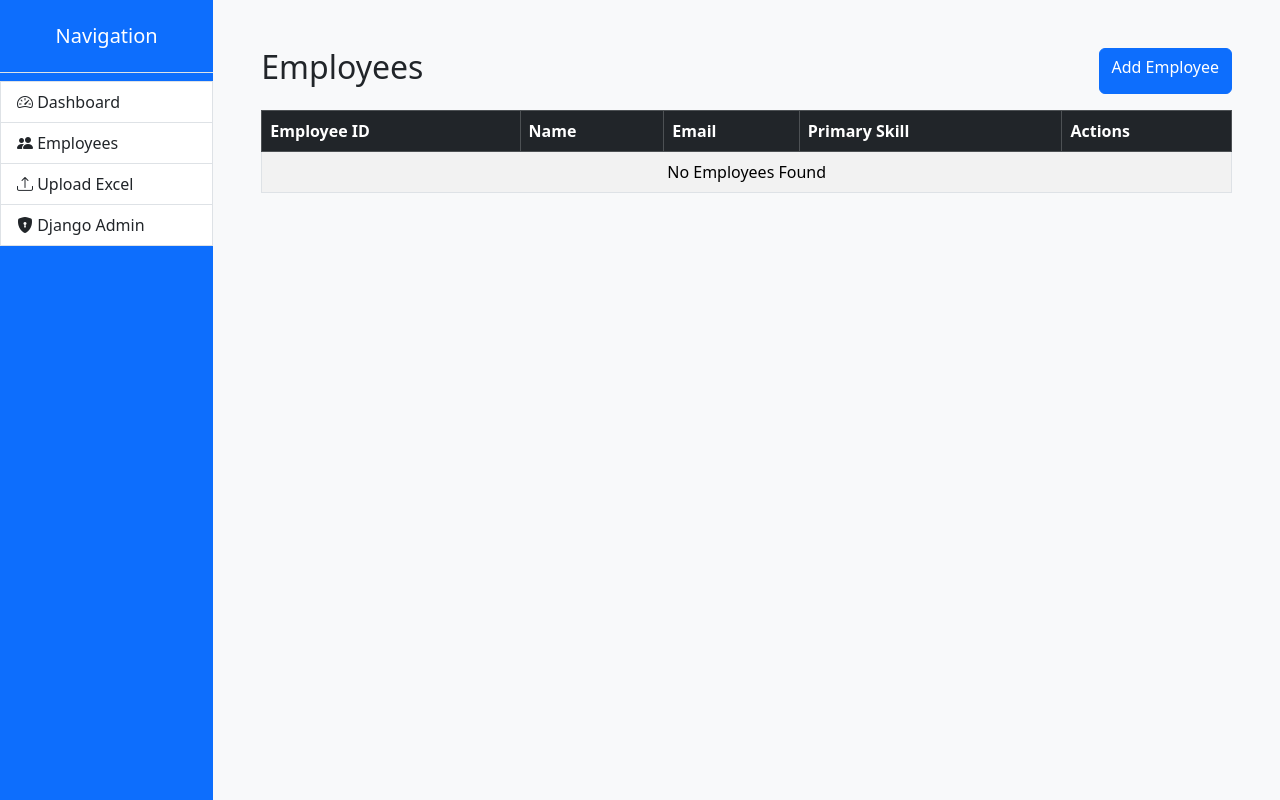
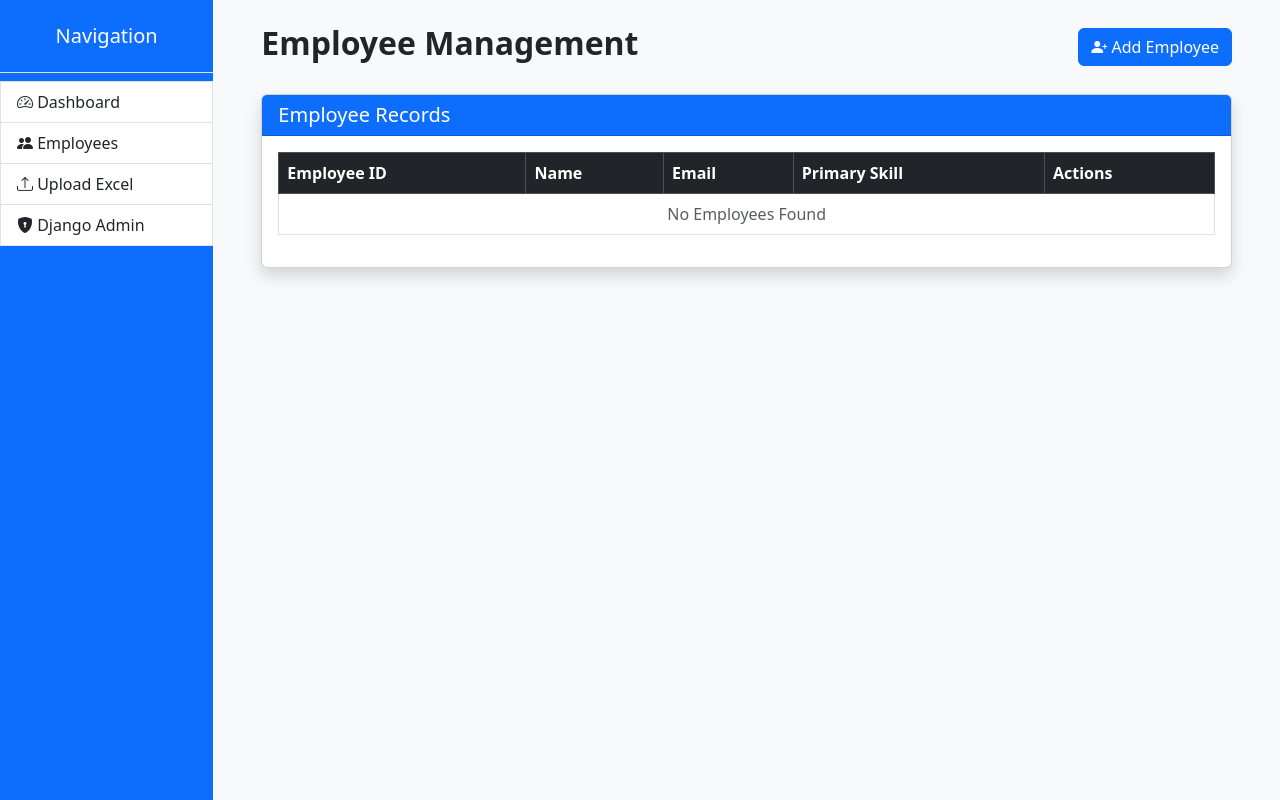
Before and after one commit to Niranjan0303/Employee_Bench_Management, a Django app: page /employees/ in a window 1280 px wide. Shown: the part 56-856 px from the top of the page. Run offline with Django 5.2, Linux system fonts and the light colour scheme; data that the repository does not hold is empty.

Commit message:
updated employee_list.html

```diff
--- a/templates/employees/employee_list.html
+++ b/templates/employees/employee_list.html
@@ -1,31 +1,53 @@
 {% extends "base.html" %}
 
-{% block title %}Employees{% endblock %}
+{% block title %}Employee Management{% endblock %}
 
 {% block content %}
 
-<div class="container mt-4">
+<div class="container-fluid">
 
-    <div class="d-flex justify-content-between mb-3">
+    <div class="d-flex justify-content-between align-items-center mb-4">
 
-        <h2>Employees</h2>
+        <h2 class="fw-bold">
+            Employee Management
+        </h2>
 
-        <a href="/employees/add/" class="btn btn-primary">
+        <a href="{% url 'add_employee' %}" class="btn btn-primary">
+
+            <i class="bi bi-person-plus-fill"></i>
+
             Add Employee
+
         </a>
 
     </div>
 
-    <table class="table table-bordered table-striped">
+    <div class="card shadow">
+
+        <div class="card-header bg-primary text-white">
+
+            <h5 class="mb-0">
+
+                Employee Records
+
+            </h5>
+
+        </div>
+
+        <div class="card-body">
+
+            <table class="table table-bordered table-hover align-middle">
 
                 <thead class="table-dark">
 
                     <tr>
+
                         <th>Employee ID</th>
                         <th>Name</th>
                         <th>Email</th>
                         <th>Primary Skill</th>
-                <th>Actions</th>
+                        <th width="170">Actions</th>
+
                     </tr>
 
                 </thead>
@@ -46,14 +68,22 @@
 
                         <td>
 
-                    <a href="/employees/edit/{{ employee.id }}/"
+                            <a href="{% url 'edit_employee' employee.id %}"
                                class="btn btn-warning btn-sm">
+
+                                <i class="bi bi-pencil-square"></i>
+
                                 Edit
+
                             </a>
 
-                    <a href="/employees/delete/{{ employee.id }}/"
+                            <a href="{% url 'delete_employee' employee.id %}"
                                class="btn btn-danger btn-sm">
+
+                                <i class="bi bi-trash"></i>
+
                                 Delete
+
                             </a>
 
                         </td>
@@ -64,8 +94,10 @@
 
                     <tr>
 
-                <td colspan="5" class="text-center">
+                        <td colspan="5" class="text-center text-muted">
+
                             No Employees Found
+
                         </td>
 
                     </tr>
@@ -78,4 +110,8 @@
 
         </div>
 
+    </div>
+
+</div>
+
 {% endblock %}
```
Lines whose indentation alone changed are shown as unchanged.
